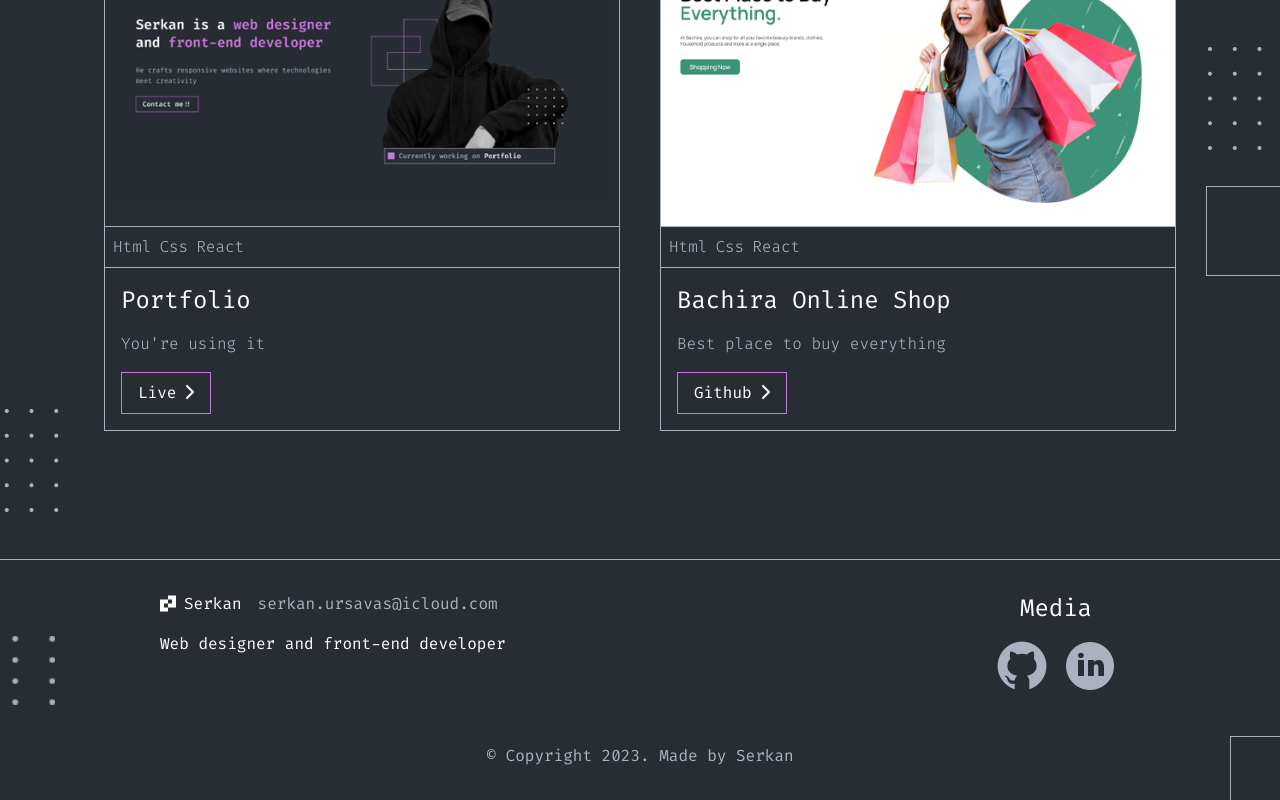
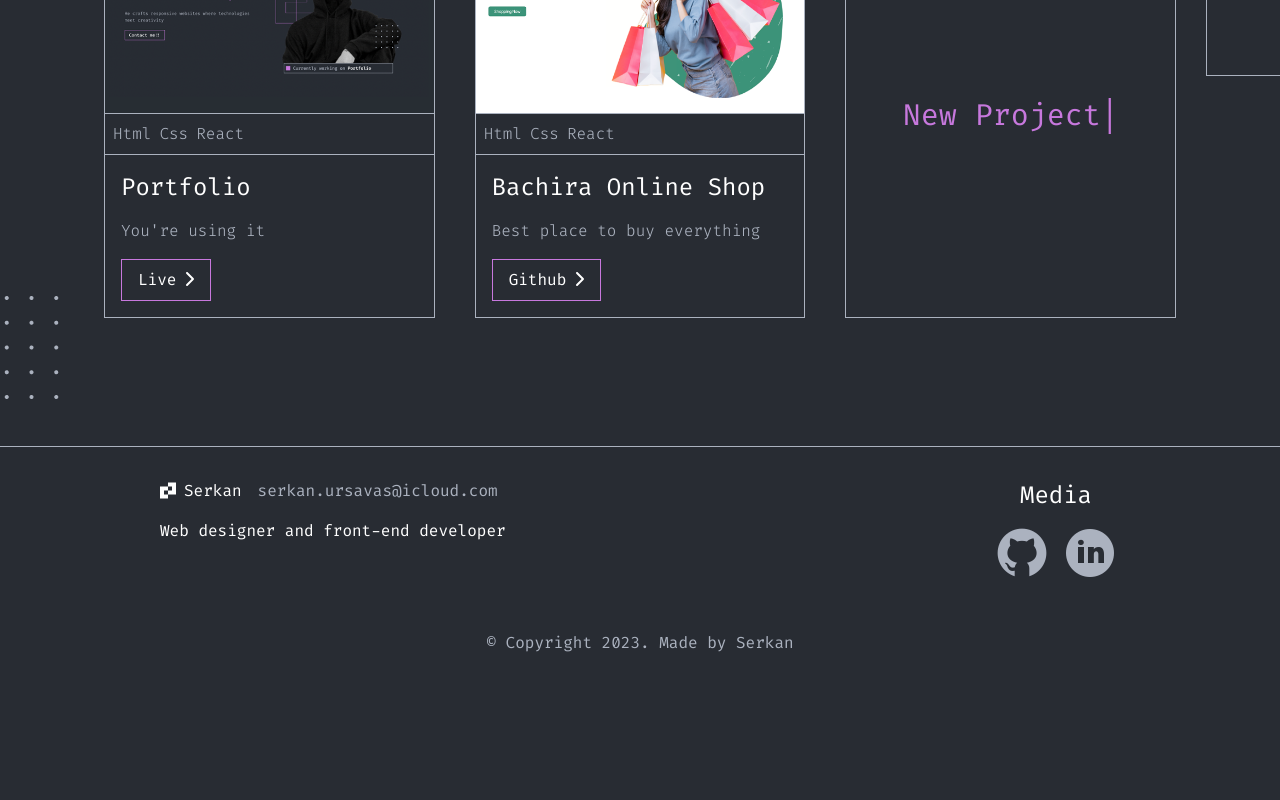
Before and after one commit to serkanursavas/portfolio, a React (Vite) app: page /works in a window 1280 px wide. Shown: the part 414-1214 px from the top of the page. After the commit the page ends 1101 px from the top, so only its background shows below. Built offline with nearby package versions, Linux system fonts and the light colour scheme.

Commit message:
resized work page for dektop

```diff
--- a/src/components/Footer.jsx
+++ b/src/components/Footer.jsx
@@ -6,7 +6,7 @@ import AnimatedPage from './UI/AnimatedPage'
 const Footer = () => {
   return (
     <AnimatedPage>
-      <div className="hidden sm:block border-t-[1px] border-grey w-full">
+      <div className="hidden sm:block border-t-[1px] border-grey w-full z-20 relative bg-background">
         <div className="px-40 py-8 text-white">
           <div className="flex justify-between">
             <div>
--- a/src/components/UI/Background.jsx
+++ b/src/components/UI/Background.jsx
@@ -5,16 +5,12 @@ import dots36 from '../../assets/dots36.png'
 const Background = () => {
   return (
     <div className="hidden sm:block">
-      <div className="absolute -right-9 lg:-right-4 top-[700px] lg:top-[600px] w-[90px] h-[90px] border border-grey"></div>
-      <img
-        className="max-[375px]:hidden w-[60px] lg:w-[110px] absolute -left-[30px] lg:-left-[55px] top-[1050px]"
-        src={dots28}
-        alt="dots28"
-      />
-      <div className="max-[375px]:hidden absolute -right-[90px] top-[1200px] lg:top-[1150px] lg:w-[140px] w-[130px] h-[130px] border border-grey"></div>
+      <div className="absolute -right-9 lg:-right-4 top-[700px] lg:top-[400px] w-[90px] h-[90px] border border-grey"></div>
+
+      <div className="max-[375px]:hidden absolute -right-[90px] top-[1200px] lg:top-[950px] lg:w-[140px] w-[130px] h-[130px] border border-grey"></div>
       <div className="max-[375px]:hidden absolute -left-[55px] lg:-left-[30px] top-[2320px] lg:top-[2170px] w-[90px] lg:h-[150px] h-[90px] border border-grey"></div>
       <img
-        className="max-[375px]:hidden absolute -right-2 bottom-[450px] lg:bottom-[650px] w-[60px] lg:w-[80px]"
+        className="max-[375px]:hidden absolute -right-2 bottom-[450px] lg:bottom-[750px] w-[60px] lg:w-[80px]"
         src={dots31}
         alt="dots31"
       />
--- a/src/pages/Contacts.jsx
+++ b/src/pages/Contacts.jsx
@@ -13,6 +13,7 @@ const Contacts = () => {
         subtitle="Who am i?"
       />
 
+      <div className="lg:hidden">
         <div className="absolute -right-9 top-28 w-[80px] h-[80px] border border-grey"></div>
         <img
           className="max-[375px]:hidden w-[45px] absolute right-0 sm:left-72 sm:top-96 sm:rotate-[90deg] sm:w-[90px] bottom-20"
@@ -20,7 +21,7 @@ const Contacts = () => {
           alt="dots31"
         />
         <div className="max-[375px]:hidden absolute -left-10 -bottom-2 sm:bottom-12 w-[80px] h-[80px] border border-grey"></div>
-
+      </div>
       <div className="mt-16 text-grey font-light sm:flex sm:gap-36">
         <p className="basis-2/5">
           I'm interested in freelance opportunities. However, if you have other request or question, don't hesitate to
--- a/src/pages/Works.jsx
+++ b/src/pages/Works.jsx
@@ -2,10 +2,8 @@ import ProjectItem from '../components/ProjectItem'
 
 import projects from '../store/projects'
 import PageTitle from '../components/PageTitle'
-import Background from '../components/UI/Background'
 import AnimatedPage from '../components/UI/AnimatedPage'
 
-import { useState } from 'react'
 const Works = () => {
   const activeProjects = projects.slice(0, 2)
 
@@ -20,8 +18,21 @@ const Works = () => {
         <h2 className="text-2xl">
           <span className="text-primary">#</span>complete-apps
         </h2>
-        <div className="mt-10 space-y-6 sm:grid sm:grid-cols-2 sm:space-y-0 sm:gap-10">
+        <div className="mt-10 space-y-6 sm:grid sm:grid-cols-2 sm:space-y-0 sm:gap-10 lg:hidden">
           {activeProjects.map(project => (
+            <ProjectItem
+              key={project.id}
+              title={project.title}
+              thumbnail={project.thumbnail}
+              description={project.description}
+              tools={project.tools}
+              link={project.link}
+              status={project.status}
+            />
+          ))}
+        </div>
+        <div className="hidden mt-10 space-y-6 lg:grid lg:grid-cols-3 lg:space-y-0 lg:gap-10 ">
+          {projects.map(project => (
             <ProjectItem
               key={project.id}
               title={project.title}
```
Lines whose indentation alone changed are shown as unchanged.
